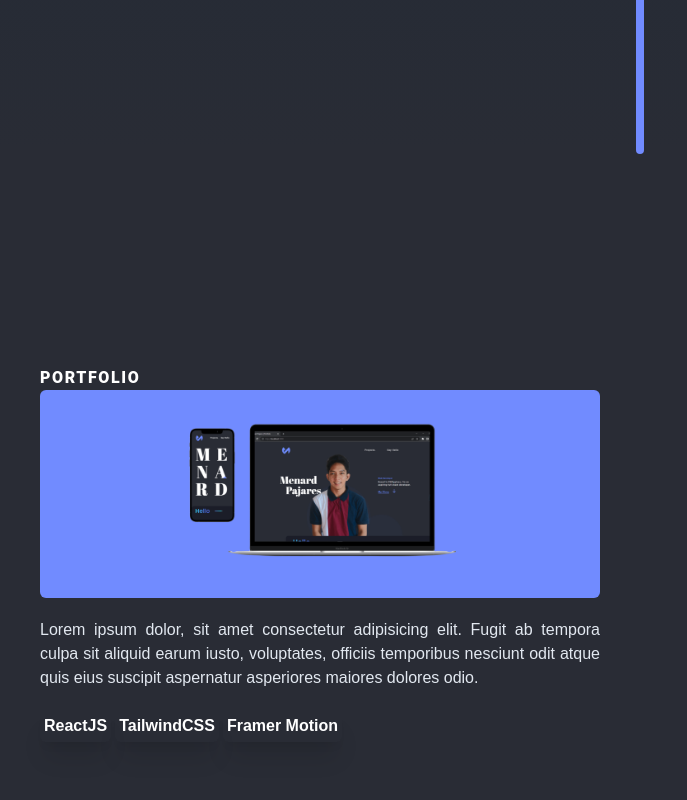
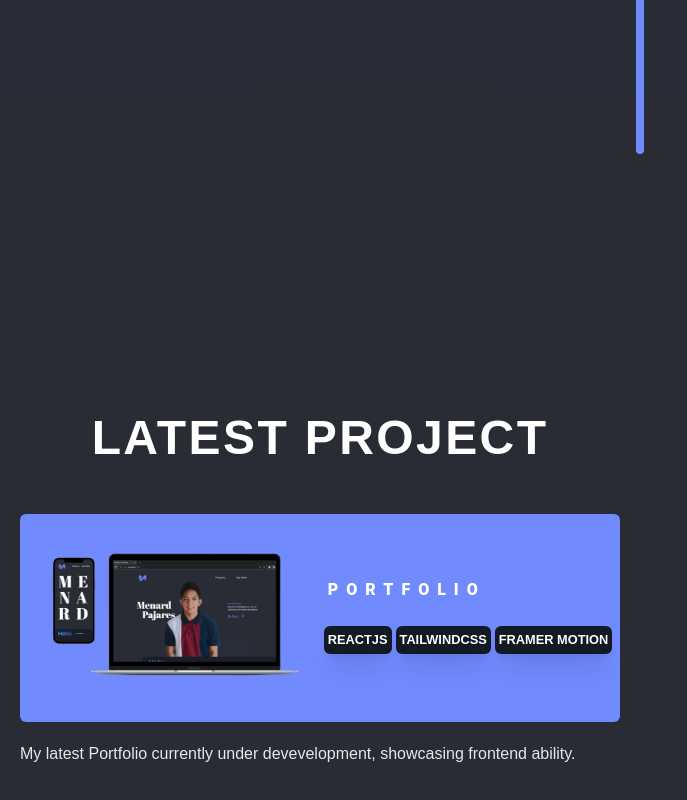
Before and after one commit to DevNanad/MODERN-PORTFOLIO, a React (Create React App) app: page / in a window 1280 px wide. Shown: the part 3739-4539 px from the top of the page, without its empty margins (0-687 px from the left). Built offline with nearby package versions, Linux system fonts and the light colour scheme.

Commit message:
Restructure card and design

```diff
--- a/src/components/SectionFive.js
+++ b/src/components/SectionFive.js
@@ -3,28 +3,31 @@ import proj from '../images/proj.png'
 
 function SectionFive() {
   return (
-    <div className='h-[100vh] flex text-white poppins' id='secFive'>
+    <div className='h-[100vh] flex flex-col md:flex-row text-white  poppins' id='secFive'>
 
       {/* Latest Project */}
-      <div className="contOne flex-[50%] flex flex-col justify-center px-10">
+      <div className="contOne flex-[50%] flex flex-col justify-center px-5">
 
-          <h3 className='roboto font-extrabold tracking-widest'>PORTFOLIO</h3>
 
-          <div className="latest-wrap rounded-md overflow-hidden h-52 flex justify-center items-center w-full bg-[#718BFF]">
+          <h1 className='text-[3rem] mt-20 pb-10 text-center poppins font-semibold tracking-wider'>LATEST PROJECT</h1>
+          <div className="latest-wrap rounded-md overflow-hidden h-52  flex justify-center items-center w-full bg-[#718BFF]">
 
-            <img src={proj} alt="latest-proj-image" className='w-1/2' />
+              <img src={proj} alt="latest-proj-image" className='w-1/2 px-5' />
+
+              <div className="tech-used text-white font-bold">
+                <h3 className='pb-5 pl-1 roboto font-extrabold tracking-[.5rem]'>PORTFOLIO</h3>
+                <button className='shadow-xl p-1 rounded-md mr-1 uppercase text-[.8rem] bg-[#121b24] my-1'>ReactJS</button>
+                <button className='shadow-xl p-1 rounded-md mr-1 uppercase text-[.8rem] bg-[#121b24] my-1'>TailwindCSS</button>
+                <button className='shadow-xl p-1 rounded-md mr-1 uppercase text-[.8rem] bg-[#121b24] my-1'>Framer Motion</button>
+              </div>
 
           </div>
 
           <p className="about-project text-justify py-5 text-slate-200">
-            Lorem ipsum dolor, sit amet consectetur adipisicing elit. Fugit ab tempora culpa sit aliquid earum iusto, voluptates, officiis temporibus nesciunt odit atque quis eius suscipit aspernatur asperiores maiores dolores odio.
+            My latest Portfolio currently under devevelopment, showcasing frontend ability.
           </p>
 
-          <div className="tech-used text-white font-bold">
-            <button className='shadow-xl p-1 rounded-md mr-1'>ReactJS</button>
-            <button className='shadow-xl p-1 rounded-md mr-1'>TailwindCSS</button>
-            <button className='shadow-xl p-1 rounded-md mr-1'>Framer Motion</button>
-          </div>
+
 
       </div>
 
--- a/src/components/SectionFour.js
+++ b/src/components/SectionFour.js
@@ -10,7 +10,7 @@ function SectionFour() {
 
 
   return (
-    <div className='md:flex md:items-center gap-20 md:flex-col md:justify-center text-white bg-gradient-to-b from-transparent via-gray-800 to-transparent poppins ' id="secFour">
+    <div className=' box-border md:flex md:items-center gap-20 md:flex-col md:justify-center text-white bg-gradient-to-b from-transparent via-gray-800 to-transparent poppins ' id="secFour">
 
         <h1 className='academics pt-20 md:pt-20 text-center text-3xl md:text-4xl font-bold uppercase tracking-widest applesys'>Academics Timeline</h1>
 
```
